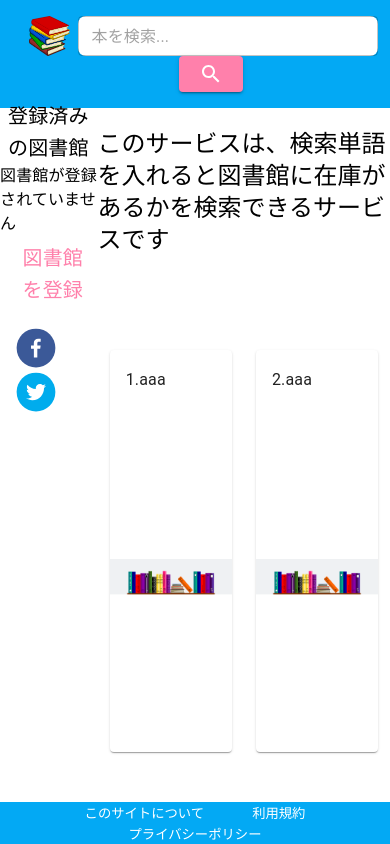
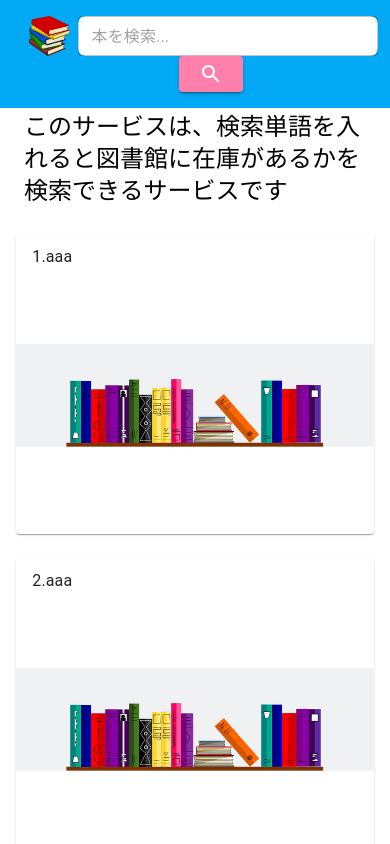
Before and after one commit to horitaka/book-search-frontend, a React (Create React App) app: page / in a window 390 px wide. Shown: the top 844 px of the page. Built offline with nearby package versions, Linux system fonts and the light colour scheme.

Commit message:
update モバイルのUIに対応

```diff
--- a/src/views/App.js
+++ b/src/views/App.js
@@ -27,18 +27,31 @@ const useStyles = makeStyles(theme => createStyles({
   },
   contents: {
     height: '85%',
-    // background: 'blue',
+    [theme.breakpoints.down('sm')]: {
+      height: 'auto',
+      order: 1,
+    }
+  },
+  navigation: {
+    height: '100%',
+    [theme.breakpoints.down('sm')]: {
+      order: 2,
+      height: 'auto',
+    }
   },
   main: {
     height: '100%',
-    // overflowY: 'scroll',
-  },
-  navigation: {
-    height: '100%',
+    [theme.breakpoints.down('sm')]: {
+      order: 1,
+      height: 'auto',
+    }
   },
   footer: {
     height: '5%',
     background: 'yellow',
+    [theme.breakpoints.down('sm')]: {
+      order: 3,
+    }
   }
 }));
 
@@ -55,10 +68,10 @@ function App() {
             <Header />
           </Grid>
           <Grid className={classes.contents} container item xs={12}>
-            <Grid container item xs={3} className={classes.navigation}>
+            <Grid container item xs={12} md={3} className={classes.navigation}>
               <Navigation />
             </Grid>
-            <Grid container item xs={9} className={classes.main}>
+            <Grid container item xs={12} md={9} className={classes.main}>
               <Switch>
                 <Route path="/books" component={BookInfoList} />
                 <Route path="/libraries" component={LibraryRegistration} />
@@ -66,7 +79,7 @@ function App() {
               </Switch>
             </Grid>
           </Grid>
-          <Grid className={classes.footer} container item xs={12}>
+          <Grid container item xs={12} className={classes.footer}>
             <Footer />
           </Grid>
         </Grid>
--- a/src/views/BookInfoList/BookInfo.js
+++ b/src/views/BookInfoList/BookInfo.js
@@ -13,7 +13,7 @@ import defaultBookImage from '../../images/no-book-image.jpg'
 
 const useStyles = makeStyles(theme => createStyles({
   root: {
-    minWidth: '600px',
+    // minWidth: '600px',
   },
   title: {
     fontWeight: 'bold',
--- a/src/views/BookInfoList/BookInfoList.js
+++ b/src/views/BookInfoList/BookInfoList.js
@@ -15,6 +15,9 @@ const useStyles = makeStyles(theme => createStyles({
   root: {
     height: '100%',
     overflowY: 'scroll',
+    [theme.breakpoints.down('sm')]: {
+      overflowY: 'hidden',
+    }
   },
   errorText: {
     margin: theme.spacing(3, 3, 3, 3)
@@ -45,7 +48,7 @@ function BookInfoList(props) {
 
   return (
     <Grid container justify="center" alignItems="stretch" ref={containerElement} onScroll={handleScroll} className={classes.root} >
-      <Grid container direction="column" justify="flex-start" alignItems="stretch" item xs={8}>
+      <Grid container direction="column" justify="flex-start" alignItems="stretch" item xs={11} md={8}>
         <List>
           {bookItemsAndStocks.map(bookInfo => (
             <Box key={bookInfo.title + bookInfo.isbn}>
--- a/src/views/LibraryRegistration/LibraryRegistration.js
+++ b/src/views/LibraryRegistration/LibraryRegistration.js
@@ -11,6 +11,9 @@ const useStyles = makeStyles(theme => createStyles({
   root: {
     height: '100%',
     overflowY: 'scroll',
+    [theme.breakpoints.down('sm')]: {
+      overflowY: 'hidden',
+    }
   },
   header: {
     margin: theme.spacing(2, 0, 0, 0)
@@ -24,7 +27,7 @@ function LibraryRegistration(props) {
 
   return (
     <Grid container direction="row" justify="center" alignItems="stretch" className={classes.root}>
-      <Grid container direction="column" justify="flex-start" alignItems="stretch" item xs={8} className={classes.header}>
+      <Grid container direction="column" justify="flex-start" alignItems="stretch" item xs={11} md={8} className={classes.header}>
         <LibrarySearch
           searchLibrary={searchLibrary}
           onKeywordChanged={onKeywordChanged}
--- a/src/views/Navigation/ShareButtons/ShareButtons.js
+++ b/src/views/Navigation/ShareButtons/ShareButtons.js
@@ -13,7 +13,7 @@ import config from '../../../config'
 
 const useStyles = makeStyles(theme => createStyles({
   root: {
-    margin: theme.spacing(2, 0, 0, 2),
+    padding: theme.spacing(2, 0, 0, 2),
   },
   item: {
     marginRight: theme.spacing(2)
--- a/src/views/ServiceIntroduction/ServiceIntroduction.js
+++ b/src/views/ServiceIntroduction/ServiceIntroduction.js
@@ -9,16 +9,28 @@ import imgSample from '../../images/service-image-01.png'
 
 const useStyles = makeStyles((theme) => ({
   root: {
-
+    width: '100%',
+    height: '100%',
   },
   header: {
     height: '30%',
+    padding: theme.spacing(3),
+    [theme.breakpoints.down('sm')]: {
+      height: '150px',
+    }
   },
   content: {
     height: '70%',
+    [theme.breakpoints.down('sm')]: {
+      height: 'auto',
+    }
   },
   card: {
-    height: '80%'
+    height: '80%',
+    [theme.breakpoints.down('sm')]: {
+      marginBottom: theme.spacing(3),
+      height: '300px',
+    }
   }
 }));
 
@@ -33,10 +45,10 @@ function ServiceIntroduction() {
         <Typography variant="h5">{text1}</Typography>
       </Grid>
       <Grid container justify="space-around" alignItems="center" item xs={12} className={classes.content}>
-        <Grid container alignItems="center" justify="center" item xs={5} className={classes.card}>
+        <Grid container alignItems="center" justify="center" item xs={11} md={5} className={classes.card}>
           <SalesPointItem text="1.aaa" img={imgSample} />
         </Grid>
-        <Grid container alignItems="center" justify="center" item xs={5} className={classes.card}>
+        <Grid container alignItems="center" justify="center" item xs={11} md={5} className={classes.card}>
           <SalesPointItem text="2.aaa" img={imgSample} />
         </Grid>
 
```
